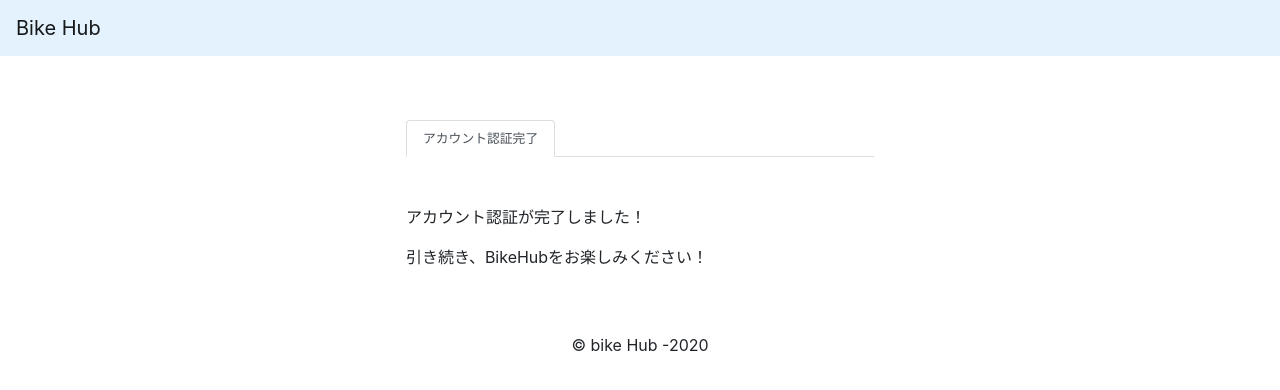
After one commit to yuta-hidaka/bikehub-backend, a Django app: page / in a window 1280 px wide. The commit adds this page. Shown: the top 390 px of the page. Run offline with Django 3.2, Linux system fonts and the light colour scheme; some libraries are stand-ins or nearby versions.

Commit message:
Add confirm complete view

```diff
--- /dev/null
+++ b/nginx-unit-data/src/bikehub/bikehub/apps/users/templates/account/account_confirm_complete.html
@@ -0,0 +1,52 @@
+<!doctype html>
+<html lang="ja">
+
+<head>
+    <title>Bike Hub</title>
+    <!-- Required meta tags -->
+    <meta charset="utf-8">
+    <meta name="viewport" content="width=device-width, initial-scale=1, shrink-to-fit=no">
+    <!-- Bootstrap CSS -->
+    <link rel="stylesheet" href="https://maxcdn.bootstrapcdn.com/bootstrap/4.0.0-beta.2/css/bootstrap.min.css"
+        integrity="sha384-PsH8R72JQ3SOdhVi3uxftmaW6Vc51MKb0q5P2rRUpPvrszuE4W1povHYgTpBfshb" crossorigin="anonymous">
+    <!-- Optional JavaScript -->
+    <script src="https://code.jquery.com/jquery-3.2.1.slim.min.js"
+        integrity="sha384-KJ3o2DKtIkvYIK3UENzmM7KCkRr/rE9/Qpg6aAZGJwFDMVNA/GpGFF93hXpG5KkN"
+        crossorigin="anonymous"></script>
+</head>
+
+<body>
+    {% block content %}
+    <nav class="navbar navbar-light" style="background-color: #e3f2fd;">
+        <a class="navbar-brand" href="#">Bike Hub</a>
+    </nav>
+    <div class="container mt-5">
+        <div class="m-auto p-3" style="max-width: 500px;">
+            <div class="m-auto">
+                <ul class="nav nav-tabs">
+                    <li class="nav-item">
+                        <a class="nav-link active" href="#">アカウント認証完了</a>
+                    </li>
+                </ul>
+                <div class="form-group mt-5 mb-5">
+                    <p>
+                        アカウント認証が完了しました！
+                    </p>
+                    <p>
+                        引き続き、BikeHubをお楽しみください！
+                    </p>
+                </div>
+            </div>
+        </div>
+    </div>
+    <footer class="text-center">© bike Hub -2020</footer>
+    {% endblock %}
+</body>
+
+<script>
+    $('input').addClass('form-control')
+    $('li').addClass('small')
+    $('label').addClass('small')
+</script>
+
+</html>
--- a/nginx-unit-data/src/bikehub/bikehub/apps/users/templates/base.html
+++ b/nginx-unit-data/src/bikehub/bikehub/apps/users/templates/base.html
@@ -17,6 +17,9 @@
       font-family: 'Hiragino Kaku Gothic Pro', 'ヒラギノ角ゴ Pro W3', Meiryo,
         メイリオ, Osaka, 'MS PGothic', arial, helvetica, sans-serif;
     ">
+    <nav class="navbar navbar-light" style="background-color: #e3f2fd;">
+        <a class="navbar-brand" href="#">Bike Hub</a>
+    </nav>
     <div id="page-content" class="wrapper">
         {% block body %}
 
--- /dev/null
+++ b/nginx-unit-data/src/bikehub/bikehub/apps/users/urls.py
@@ -0,0 +1,22 @@
+"""bikehub URL Configuration
+
+The `urlpatterns` list routes URLs to views. For more information please see:
+    https://docs.djangoproject.com/en/3.0/topics/http/urls/
+Examples:
+Function views
+    1. Add an import:  from my_app import views
+    2. Add a URL to urlpatterns:  path('', views.home, name='home')
+Class-based views
+    1. Add an import:  from other_app.views import Home
+    2. Add a URL to urlpatterns:  path('', Home.as_view(), name='home')
+Including another URLconf
+    1. Import the include() function: from django.urls import include, path
+    2. Add a URL to urlpatterns:  path('blog/', include('blog.urls'))
+"""
+from django.contrib import admin
+from django.urls import path, include
+from .views import complete
+
+urlpatterns = [
+    path('', complete),
+]
--- a/nginx-unit-data/src/bikehub/bikehub/apps/users/views.py
+++ b/nginx-unit-data/src/bikehub/bikehub/apps/users/views.py
@@ -1,6 +1,6 @@
+from django.http import Http404
 from django.shortcuts import render
 
-# Create your views here.
 
-from django.contrib.auth.views import PasswordResetView
-from django.contrib import admin
+def complete(request):
+    return render(request, 'account/account_confirm_complete.html')
--- a/nginx-unit-data/src/bikehub/bikehub/urls.py
+++ b/nginx-unit-data/src/bikehub/bikehub/urls.py
@@ -27,6 +27,7 @@
     path('rest/auth/registration/', include('dj_rest_auth.registration.urls')),
     path('web/admin/', admin.site.urls),
     path('web/accounts/', include('allauth.urls')),
+    path('', include('users.urls')),
     # path('web/auth/', include('django.contrib.auth.urls')),
     path(
         'web/auth/password_reset/',
```
